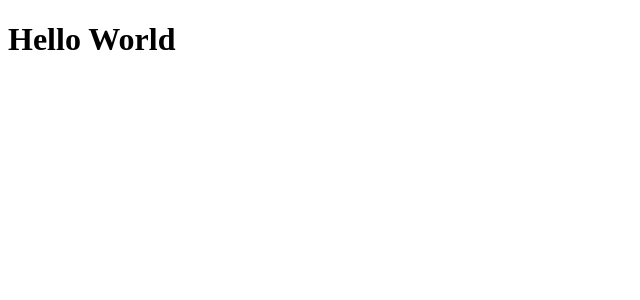
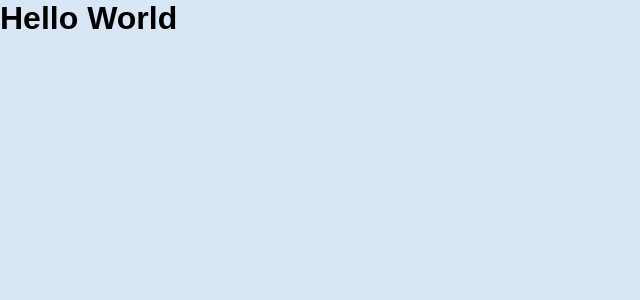
Before and after one commit to arrudadev/alurakut, a Next.js app: page / in a window 1280 px wide. Shown: the top 300 px of the page, without its empty margins (0-640 px from the left). Built offline with nearby package versions, Linux system fonts and the light colour scheme.

Commit message:
style: add global style

```diff
--- a/src/pages/_app.tsx
+++ b/src/pages/_app.tsx
@@ -1,5 +1,15 @@
 import { AppProps } from 'next/app';
 
+import { ThemeProvider } from 'styled-components';
+
+import { GlobalStyle } from '../styles/global';
+import theme from '../styles/theme';
+
 export default function MyApp({ Component, pageProps }: AppProps) {
-  return <Component {...pageProps} />;
+  return (
+    <ThemeProvider theme={theme}>
+      <GlobalStyle />
+      <Component {...pageProps} />
+    </ThemeProvider>
+  );
 }
--- /dev/null
+++ b/src/styles/global.ts
@@ -0,0 +1,87 @@
+import { createGlobalStyle } from 'styled-components';
+
+export const GlobalStyle = createGlobalStyle`
+  * {
+    margin: 0;
+    padding: 0;
+    box-sizing: border-box;
+  }
+
+  body {
+    font-family: sans-serif;
+    background-color: #D9E6F6;
+  }
+
+  #__next {
+    display: flex;
+    min-height: 100vh;
+    flex-direction: column;
+  }
+
+  :root {
+    --backgroundPrimary: #D9E6F6;
+    --backgroundSecondary: #F1F9FE;
+    --backgroundTertiary: #FFFFFF;
+    --backgroundQuarternary: #BBCDE8;
+    --colorPrimary: #2E7BB4;
+    --colorSecondary: #388BB0;
+    --colorTertiary: #2F4A71;
+    --colorQuarternary: #D81D99;
+    --textPrimaryColor: #333333;
+    --textSecondaryColor: #FFFFFF;
+    --textTertiaryColor: #5A5A5A;
+    --textQuarternaryColor: #C5C6CA;
+    --commonRadius: 8px;
+  }
+
+  *::-webkit-scrollbar {
+    width: 8px;
+  }
+
+  *::-webkit-scrollbar-track {
+    background: #f1f1f1;
+  }
+
+  *::-webkit-scrollbar-thumb {
+    background: #888;
+    border-radius: 10px;
+  }
+
+  *::-webkit-scrollbar-thumb:hover {
+    background: #555;
+  }
+
+  a,
+  button {
+    cursor: pointer;
+    transition: .3s;
+    outline: 0;
+    &:hover,
+    &:focus {
+      opacity: .8;
+    }
+    &:disabled {
+      cursor: not-allowed;
+      opacity: .5;
+    }
+  }
+
+  input {
+    transition: .3s;
+    outline: 0;
+    &:disabled {
+      cursor: not-allowed;
+      opacity: .5;
+    }
+    &:hover,
+    &:focus {
+      box-shadow: 0px 0px 5px #33333357;
+    }
+  }
+
+  img {
+    max-width: 100%;
+    height: auto;
+    display: block;
+  }
+`;
--- /dev/null
+++ b/src/styles/theme.ts
@@ -0,0 +1,5 @@
+export default {
+  colors: {
+    primary: 'red',
+  },
+};
```
